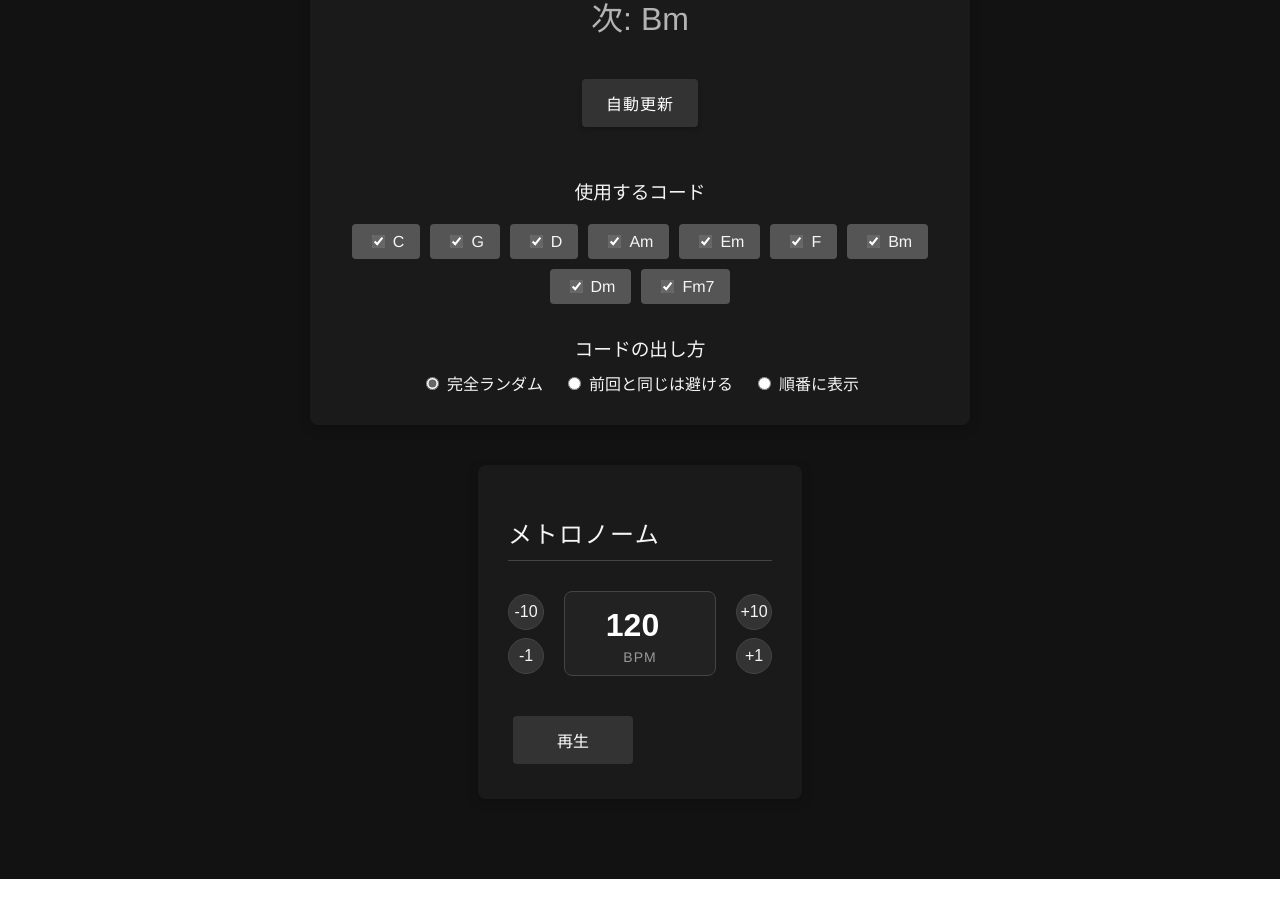
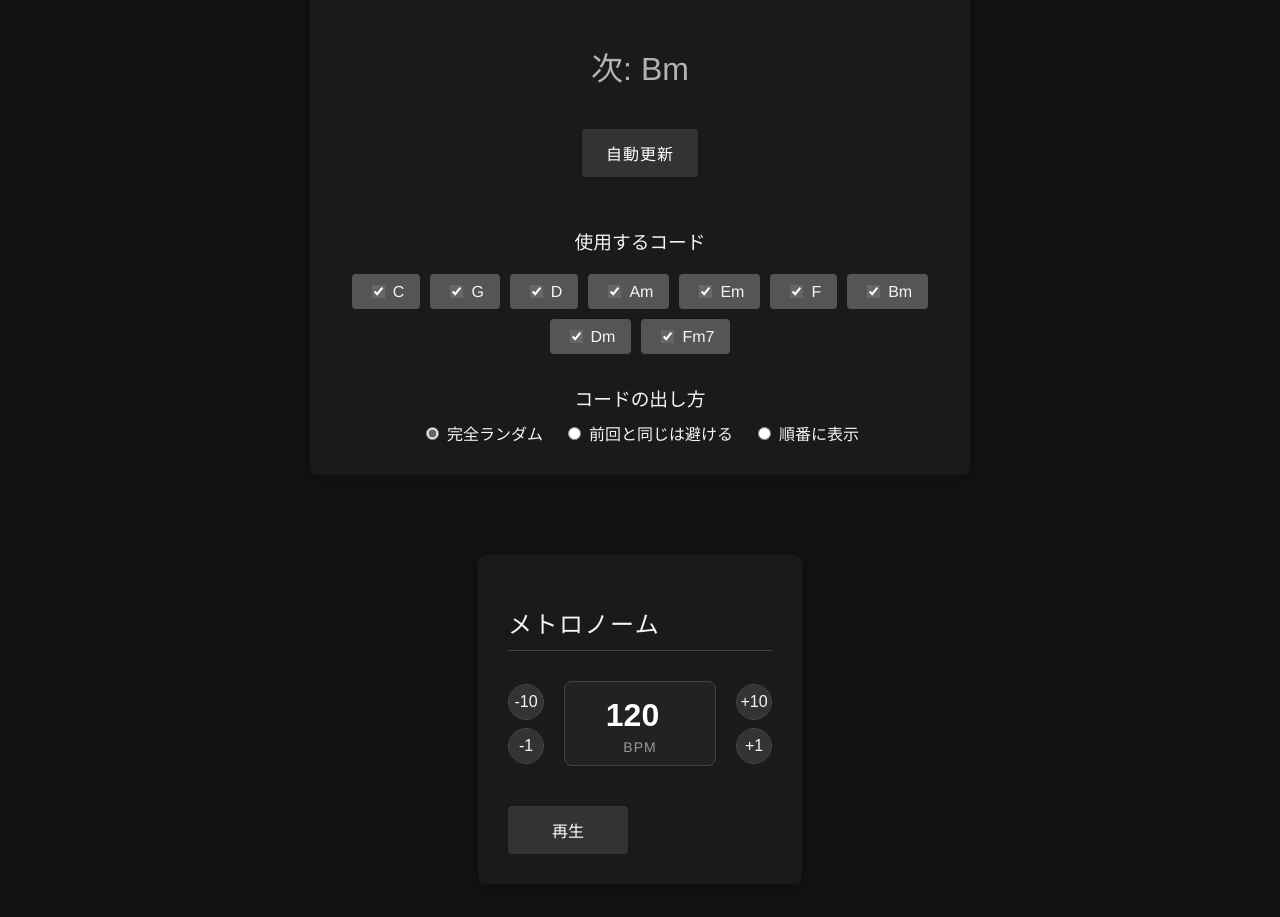
Before and after one commit to yoshii-hideaki/guitar_app, a React (Create React App) app: page / in a window 1280 px wide. Shown: the part 397-1314 px from the top of the page. Before the commit the page ends 1276 px from the top, so only its background shows below. Built offline with nearby package versions, Linux system fonts and the light colour scheme; no server answers.

Commit message:
improve css

```diff
--- a/src/App.css
+++ b/src/App.css
@@ -1,3 +1,73 @@
+/* Base styles */
+body {
+  margin: 0;
+  padding: 0;
+  font-family: 'Helvetica Neue', Arial, sans-serif;
+  background-color: #121212;
+  color: #f5f5f5;
+}
+
+/* Layout */
+.app-container {
+  min-height: 100vh;
+  padding: 40px 20px;
+  transition: margin-left 0.3s ease;
+}
+
+.app-title {
+  text-align: center;
+  font-size: 36px;
+  font-weight: 200;
+  letter-spacing: 3px;
+  margin-bottom: 40px;
+  color: #ffffff;
+  text-transform: uppercase;
+}
+
+/* Common Components */
+.component-container {
+  background-color: #1a1a1a;
+  padding: 30px;
+  border-radius: 8px;
+  box-shadow: 0 4px 12px rgba(0, 0, 0, 0.2);
+  max-width: 600px;
+  margin: 0 auto 40px auto;
+  color: #f5f5f5;
+}
+
+.component-title {
+  font-size: 24px;
+  font-weight: 300;
+  letter-spacing: 1.5px;
+  margin-bottom: 30px;
+  border-bottom: 1px solid #444;
+  padding-bottom: 10px;
+}
+
+.button {
+  background-color: #333;
+  color: white;
+  border: none;
+  padding: 12px 24px;
+  border-radius: 4px;
+  font-size: 16px;
+  cursor: pointer;
+  transition: all 0.2s ease;
+  margin: 10px 0;
+  font-weight: 500;
+  letter-spacing: 1px;
+  box-shadow: 0 2px 4px rgba(0, 0, 0, 0.2);
+}
+
+.button:hover {
+  background-color: #444;
+}
+
+.button.active {
+  background-color: #555;
+}
+
+/* Navigation */
 .navbar {
   text-align: center;
   margin-bottom: 30px;
@@ -20,8 +90,7 @@
   color: #1e1e1e;
 }
 
-  /* サイドバー部分 */
-
+/* Sidebar */
 .sidebar-toggle {
   position: fixed;
   top: 20px;
@@ -63,3 +132,215 @@
 .sidebar-link:hover {
   background-color: #333;
 }
+
+/* Home page layout */
+.home-container {
+  display: flex;
+  flex-direction: column;
+  gap: 40px;
+}
+
+/* Chord Gallery */
+.chord-gallery {
+  margin-top: 40px;
+}
+
+.chord-gallery-title {
+  font-size: 24px;
+  margin-bottom: 20px;
+}
+
+.chord-search {
+  padding: 2px;
+  margin-bottom: 20px;
+  border-radius: 6px;
+  border: 1px solid #ccc;
+  width: 200px;
+}
+
+.chord-grid {
+  display: flex;
+  flex-wrap: wrap;
+  gap: 20px;
+}
+
+.chord-item {
+  width: 100px;
+  text-align: center;
+}
+
+.chord-image {
+  width: 100%;
+  border-radius: 8px;
+}
+
+/* Chord Display */
+.chord-display {
+  text-align: center;
+  margin-top: 50px;
+  padding: 30px;
+}
+
+.chord-text {
+  font-size: 72px;
+  font-weight: bold;
+  margin: 30px 0;
+  letter-spacing: 2px;
+  color: #ffffff;
+  text-shadow: 0 2px 4px rgba(0, 0, 0, 0.3);
+}
+
+.next-chord {
+  font-size: 32px;
+  opacity: 0.7;
+  margin-bottom: 30px;
+  font-weight: 300;
+}
+
+.chord-selector {
+  display: flex;
+  flex-wrap: wrap;
+  justify-content: center;
+  gap: 10px;
+  margin-top: 20px;
+}
+
+.chord-label {
+  display: inline-flex;
+  align-items: center;
+  background-color: #333;
+  padding: 8px 16px;
+  border-radius: 4px;
+  cursor: pointer;
+  transition: all 0.2s ease;
+}
+
+.chord-label.active {
+  background-color: #555;
+}
+
+.checkbox {
+  margin-right: 8px;
+  accent-color: #666;
+}
+
+/* Metronome */
+.metronome-container {
+  background-color: #1a1a1a;
+  padding: 30px;
+  border-radius: 8px;
+  box-shadow: 0 4px 12px rgba(0, 0, 0, 0.2);
+  max-width: 400px;
+  margin: 0 auto 40px auto;
+  color: #f5f5f5;
+}
+
+.metronome-controls {
+  display: flex;
+  justify-content: center;
+  align-items: center;
+  margin: 20px 0;
+}
+
+.bpm-button-group {
+  display: flex;
+  flex-direction: column;
+  gap: 8px;
+}
+
+.bpm-button {
+  background-color: #333;
+  color: #f5f5f5;
+  border: 1px solid #444;
+  border-radius: 50%;
+  width: 36px;
+  height: 36px;
+  display: flex;
+  align-items: center;
+  justify-content: center;
+  font-size: 16px;
+  cursor: pointer;
+  transition: all 0.2s ease;
+  padding: 0;
+}
+
+.bpm-display {
+  display: flex;
+  flex-direction: column;
+  align-items: center;
+  margin: 0 20px;
+  padding: 10px 15px;
+  background-color: #222;
+  border-radius: 8px;
+  border: 1px solid #444;
+  min-width: 120px;
+}
+
+.bpm-input {
+  background-color: transparent;
+  color: white;
+  border: none;
+  font-size: 32px;
+  width: 80px;
+  text-align: center;
+  font-weight: bold;
+  padding: 5px 0;
+  margin: 0;
+}
+
+.bpm-label {
+  font-size: 14px;
+  color: #999;
+  text-transform: uppercase;
+  letter-spacing: 1px;
+}
+
+.metronome-button {
+  background-color: #333;
+  color: white;
+  border: none;
+  padding: 12px 24px;
+  border-radius: 4px;
+  font-size: 16px;
+  cursor: pointer;
+  transition: all 0.2s ease;
+  margin-top: 20px;
+  width: 120px;
+  font-weight: 500;
+}
+
+.metronome-button.active {
+  background-color: #555;
+}
+
+/* Tuner */
+.tuner-container {
+  text-align: center;
+  padding: 20px;
+  color: #fff;
+  background-color: #111;
+  min-height: 100vh;
+}
+
+.tuner-title {
+  margin-bottom: 20px;
+}
+
+.string-selector {
+  margin-bottom: 20px;
+}
+
+.string-select {
+  margin-left: 10px;
+  font-size: 16px;
+}
+
+.tuner-canvas {
+  background: #222;
+  border-radius: 8px;
+  margin-bottom: 20px;
+}
+
+.tuner-info {
+  margin-top: 10px;
+}
--- a/src/App.js
+++ b/src/App.js
@@ -9,7 +9,7 @@ import "./App.css"
 
 function Home() {
   return (
-    <div style={{ display: "flex", flexDirection: "column", gap: "40px" }}>
+    <div className="home-container">
       <ChordDisplay />
       <Metronome />
     </div>
@@ -62,27 +62,8 @@ function App() {
           </Link>
         </div>
 
-        <div
-          style={{
-            backgroundColor: "#121212",
-            minHeight: "100vh",
-            padding: "40px 20px",
-            fontFamily: "'Helvetica Neue', Arial, sans-serif",
-            color: "#f5f5f5",
-            transition: "margin-left 0.3s ease",
-          }}
-        >
-          <h1
-            style={{
-              textAlign: "center",
-              fontSize: "36px",
-              fontWeight: "200",
-              letterSpacing: "3px",
-              marginBottom: "40px",
-              color: "#ffffff",
-              textTransform: "uppercase",
-            }}
-          >
+        <div className="app-container">
+          <h1 className="app-title">
             ギター練習アプリ
           </h1>
 
--- a/src/components/chord_display.js
+++ b/src/components/chord_display.js
@@ -60,111 +60,30 @@ function ChordDisplay() {
     setSelectedChords((prev) => (prev.includes(chord) ? prev.filter((c) => c !== chord) : [...prev, chord]))
   }
 
-  const containerStyle = {
-    textAlign: "center",
-    marginTop: "50px",
-    padding: "30px",
-    maxWidth: "600px",
-    margin: "0 auto",
-    backgroundColor: "#1a1a1a",
-    borderRadius: "8px",
-    boxShadow: "0 4px 12px rgba(0, 0, 0, 0.2)",
-    color: "#f5f5f5",
-  }
-
-  const chordDisplayStyle = {
-    fontSize: "72px",
-    fontWeight: "bold",
-    margin: "30px 0",
-    letterSpacing: "2px",
-    color: "#ffffff",
-    textShadow: "0 2px 4px rgba(0, 0, 0, 0.3)",
-  }
-
-  const nextChordStyle = {
-    fontSize: "32px",
-    opacity: "0.7",
-    marginBottom: "30px",
-    fontWeight: "300",
-  }
-
-  const buttonStyle = {
-    backgroundColor: "#333",
-    color: "white",
-    border: "none",
-    padding: "12px 24px",
-    borderRadius: "4px",
-    fontSize: "16px",
-    cursor: "pointer",
-    transition: "all 0.2s ease",
-    margin: "10px 0",
-    fontWeight: "500",
-    letterSpacing: "1px",
-    boxShadow: "0 2px 4px rgba(0, 0, 0, 0.2)",
-  }
-
-  const chordSelectorStyle = {
-    display: "flex",
-    flexWrap: "wrap",
-    justifyContent: "center",
-    gap: "10px",
-    marginTop: "20px",
-  }
-
-  const chordLabelStyle = {
-    display: "inline-flex",
-    alignItems: "center",
-    backgroundColor: "#333",
-    padding: "8px 16px",
-    borderRadius: "4px",
-    cursor: "pointer",
-    transition: "all 0.2s ease",
-  }
-
-  const titleStyle = {
-    fontSize: "24px",
-    fontWeight: "300",
-    letterSpacing: "1.5px",
-    marginBottom: "30px",
-    borderBottom: "1px solid #444",
-    paddingBottom: "10px",
-  }
-
-  const checkboxStyle = {
-    marginRight: "8px",
-    accentColor: "#666",
-  }
-
   return (
-    <div style={containerStyle}>
-      <h1 style={titleStyle}>ランダムギターコード</h1>
-      <div style={chordDisplayStyle}>{chord}</div>
-      <div style={nextChordStyle}>次: {nextChord}</div>
+    <div className="component-container chord-display">
+      <h1 className="component-title">ランダムギターコード</h1>
+      <div className="chord-text">{chord}</div>
+      <div className="next-chord">次: {nextChord}</div>
       <button
         onClick={() => setIsPlaying(!isPlaying)}
-        style={{
-          ...buttonStyle,
-          backgroundColor: isPlaying ? "#555" : "#333",
-        }}
+        className={`button ${isPlaying ? 'active' : ''}`}
       >
         {isPlaying ? "停止" : "自動更新"}
       </button>
 
       <h3 style={{ marginTop: "40px", fontWeight: "300" }}>使用するコード</h3>
-      <div style={chordSelectorStyle}>
+      <div className="chord-selector">
         {allChords.map((ch) => (
           <label
             key={ch}
-            style={{
-              ...chordLabelStyle,
-              backgroundColor: selectedChords.includes(ch) ? "#555" : "#333",
-            }}
+            className={`chord-label ${selectedChords.includes(ch) ? 'active' : ''}`}
           >
             <input
               type="checkbox"
               checked={selectedChords.includes(ch)}
               onChange={() => toggleChordSelection(ch)}
-              style={checkboxStyle}
+              className="checkbox"
             />
             {ch}
           </label>
@@ -179,7 +98,7 @@ function ChordDisplay() {
             value="random"
             checked={mode === "random"}
             onChange={() => setMode("random")}
-          style={checkboxStyle}
+            className="checkbox"
           />
           完全ランダム
         </label>
@@ -190,7 +109,7 @@ function ChordDisplay() {
             value="noRepeat"
             checked={mode === "noRepeat"}
             onChange={() => setMode("noRepeat")}
-          style={checkboxStyle}
+            className="checkbox"
           />
           前回と同じは避ける
         </label>
@@ -201,7 +120,7 @@ function ChordDisplay() {
             value="sequential"
             checked={mode === "sequential"}
             onChange={() => setMode("sequential")}
-          style={checkboxStyle}
+            className="checkbox"
           />
           順番に表示
         </label>
--- a/src/components/metronome.js
+++ b/src/components/metronome.js
@@ -61,122 +61,21 @@ function Metronome() {
     return () => clearInterval(interval)
   }, [bpm, isPlaying])
 
-  const containerStyle = {
-    backgroundColor: "#1a1a1a",
-    padding: "30px",
-    borderRadius: "8px",
-    boxShadow: "0 4px 12px rgba(0, 0, 0, 0.2)",
-    maxWidth: "400px",
-    margin: "0 auto 40px auto",
-    color: "#f5f5f5",
-  }
+  return (
+    <div className="metronome-container">
+      <h2 className="component-title">メトロノーム</h2>
 
-  const titleStyle = {
-    fontSize: "24px",
-    fontWeight: "300",
-    letterSpacing: "1.5px",
-    marginBottom: "30px",
-    borderBottom: "1px solid #444",
-    paddingBottom: "10px",
-  }
-
-  const buttonStyle = {
-    backgroundColor: "#333",
-    color: "white",
-    border: "none",
-    padding: "10px 20px",
-    borderRadius: "4px",
-    fontSize: "14px",
-    cursor: "pointer",
-    transition: "all 0.2s ease",
-    margin: "5px",
-    fontWeight: "500",
-  }
-
-  const largeButtonStyle = {
-    ...buttonStyle,
-    padding: "12px 24px",
-    fontSize: "16px",
-    marginTop: "20px",
-    width: "120px",
-  }
-
-  // BPM調整部分
-  const bpmControlsStyle = {
-    display: "flex",
-    justifyContent: "center",
-    alignItems: "center",
-    margin: "20px 0",
-  }
-
-  const bpmButtonGroupStyle = {
-    display: "flex",
-    flexDirection: "column",
-    gap: "8px",
-  }
-
-  const bpmButtonStyle = {
-    backgroundColor: "#333",
-    color: "#f5f5f5",
-    border: "1px solid #444",
-    borderRadius: "50%",
-    width: "36px",
-    height: "36px",
-    display: "flex",
-    alignItems: "center",
-    justifyContent: "center",
-    fontSize: "16px",
-    cursor: "pointer",
-    transition: "all 0.2s ease",
-    padding: "0",
-  }
-
-  const bpmDisplayStyle = {
-    display: "flex",
-    flexDirection: "column",
-    alignItems: "center",
-    margin: "0 20px",
-    padding: "10px 15px",
-    backgroundColor: "#222",
-    borderRadius: "8px",
-    border: "1px solid #444",
-    minWidth: "120px",
-  }
-
-  const bpmInputStyle = {
-    backgroundColor: "transparent",
-    color: "white",
-    border: "none",
-    fontSize: "32px",
-    width: "80px",
-    textAlign: "center",
-    fontWeight: "bold",
-    padding: "5px 0",
-    margin: "0",
-  }
-
-  const bpmLabelStyle = {
-    fontSize: "14px",
-    color: "#999",
-    textTransform: "uppercase",
-    letterSpacing: "1px",
-  }
-
-  return (
-    <div style={containerStyle}>
-      <h2 style={titleStyle}>メトロノーム</h2>
-
-      <div style={bpmControlsStyle}>
-        <div style={bpmButtonGroupStyle}>
-          <button onClick={() => setBpm(bpm - 10)} style={bpmButtonStyle}>
+      <div className="metronome-controls">
+        <div className="bpm-button-group">
+          <button onClick={() => setBpm(bpm - 10)} className="bpm-button">
             -10
           </button>
-          <button onClick={() => setBpm(bpm - 1)} style={bpmButtonStyle}>
+          <button onClick={() => setBpm(bpm - 1)} className="bpm-button">
             -1
           </button>
         </div>
 
-        <div style={bpmDisplayStyle}>
+        <div className="bpm-display">
           <input
             type="number"
             value={bpm}
@@ -184,17 +83,16 @@ function Metronome() {
                 const newBpm = Number(e.target.value);
                 setBpm(newBpm > 0 ? newBpm : 1);
             }}
-            style={bpmInputStyle}
+            className="bpm-input"
           />
-
-          <span style={bpmLabelStyle}>BPM</span>
+          <span className="bpm-label">BPM</span>
         </div>
 
-        <div style={bpmButtonGroupStyle}>
-          <button onClick={() => setBpm(bpm + 10)} style={bpmButtonStyle}>
+        <div className="bpm-button-group">
+          <button onClick={() => setBpm(bpm + 10)} className="bpm-button">
             +10
           </button>
-          <button onClick={() => setBpm(bpm + 1)} style={bpmButtonStyle}>
+          <button onClick={() => setBpm(bpm + 1)} className="bpm-button">
             +1
           </button>
         </div>
@@ -202,10 +100,7 @@ function Metronome() {
 
       <button
         onClick={() => setIsPlaying(!isPlaying)}
-        style={{
-          ...largeButtonStyle,
-          backgroundColor: isPlaying ? "#555" : "#333",
-        }}
+        className={`metronome-button ${isPlaying ? 'active' : ''}`}
       >
         {isPlaying ? "停止" : "再生"}
       </button>
```
Also changed, not shown: src/components/ChordGallery.js (+6 -18 lines), src/components/Tuner.js (+9 -10 lines). Lines whose indentation alone changed are shown as unchanged.
